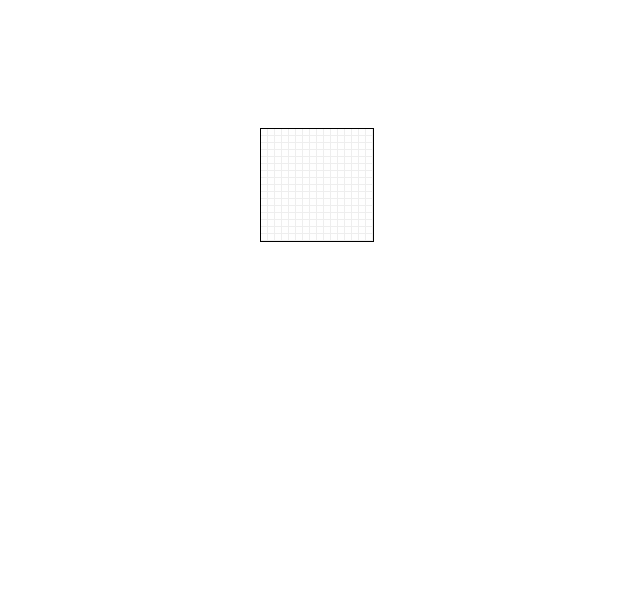
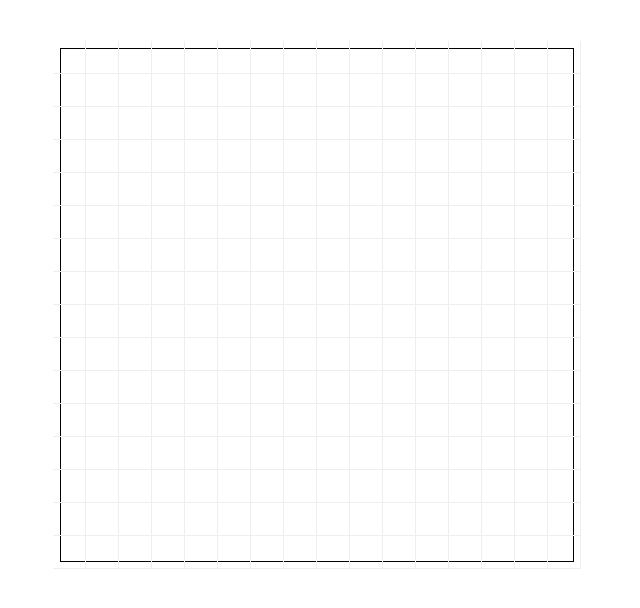
Before and after one commit to tooweaknotice/etch-a-sketch, a plain HTML site: page index.html in a window 1280 px wide. Shown: the whole page, without its empty margins (323-963 px from the left). Drawn offline with Linux system fonts and the light colour scheme.

Commit message:
Add dynamic sizing
Only works on startup, grid now scales to window view

```diff
--- a/script.js
+++ b/script.js
@@ -1,19 +1,51 @@
+/*
+Resources:
+https://developer.mozilla.org/en-US/docs/Web/API/Resize_Observer_API
+*/
+
 drawGrid();
 
 const MAXGRID = 100;
+let dimUserSelected = 1;
+/*
+const resizeObserver = new ResizeObserver((entries) => {
+  for (const entry of entries) {
+    if (entry.contentBoxSize) {
+      const contentBoxSize = entry.contentBoxSize[0];
+      resizePixels(contentBoxSize.width);
+    }
+  }
+})
 
-function drawGrid(x = 16, y = 16){
-  for (let i = 0; i < x; i++){
+resizeObserver.observe(document.querySelector(".grid-container"));
+
+function resizePixels(containerDim = 1, dim = 16) {
+  const pixels = document.querySelectorAll(`.pixel`);
+  let dimPixel = 1;
+  dimPixel = Math.floor(containerDim/dim);
+  pixels.forEach((pixel) => {
+    pixel.style.height = dimPixel + `px`;
+    pixel.style.width = dimPixel + `px`;
+  })
+}
+*/
+
+function drawGrid(dim = 16){
+  for (let i = 0; i < dim; i++){
     const gridContainer = document.querySelector(`.grid-container`);
     const pixelRow = document.createElement(`div`);
     pixelRow.style.display = `flex`;
     pixelRow.classList.add(`pixel-row`)
     gridContainer.appendChild(pixelRow);
-    for (let j = 0; j < y; j++){
+    for (let j = 0; j < dim; j++){
+      let dimPixel = 1;
+      dimPixel = Math.floor(gridContainer.clientWidth/dim);
       const pixel = document.createElement(`div`);
       pixel.style.borderRight = `1px solid #eeeeee`;
       pixel.style.borderBottom = `1px solid #eeeeee`;
-      pixel.style.padding = `3px`;
+      pixel.style.height = dimPixel + `px`;
+      pixel.style.width = dimPixel + `px`;
+      pixel.classList.add(`pixel`);
       pixel.addEventListener('mouseenter', () => {
         pixel.style.backgroundColor = `#333333`;
       })
--- a/style.css
+++ b/style.css
@@ -5,10 +5,15 @@ body {
 
 .grid-container {
   align-self: center;
-  border: 1px solid black;
-  margin-top: 15vh;
+  border-top: 1px solid black;
+  border-left: 1px solid black;
+  border-right: 1px solid black;
+  border-bottom: 1px solid black;
+  margin-top: 5vh;
   display: flex;
   justify-content: center;
   align-items: center;
   flex-direction: column;
+  width: 40vw;
+  height: 40vw;
 }
```
